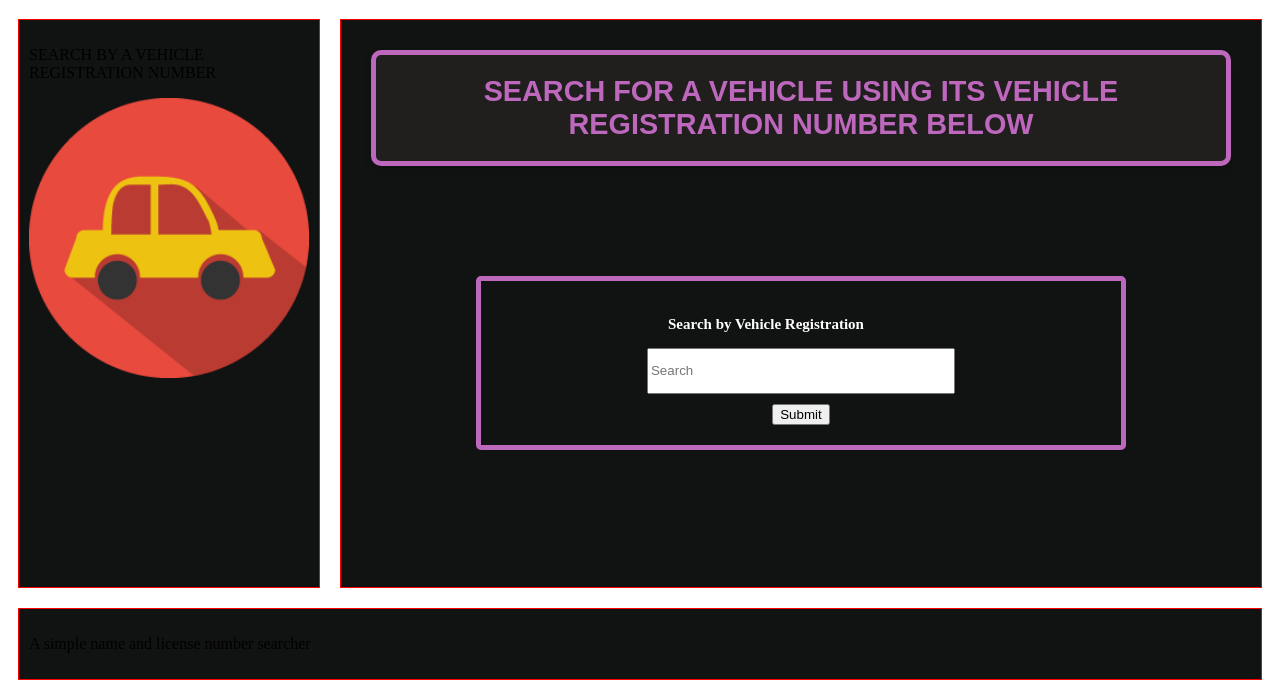
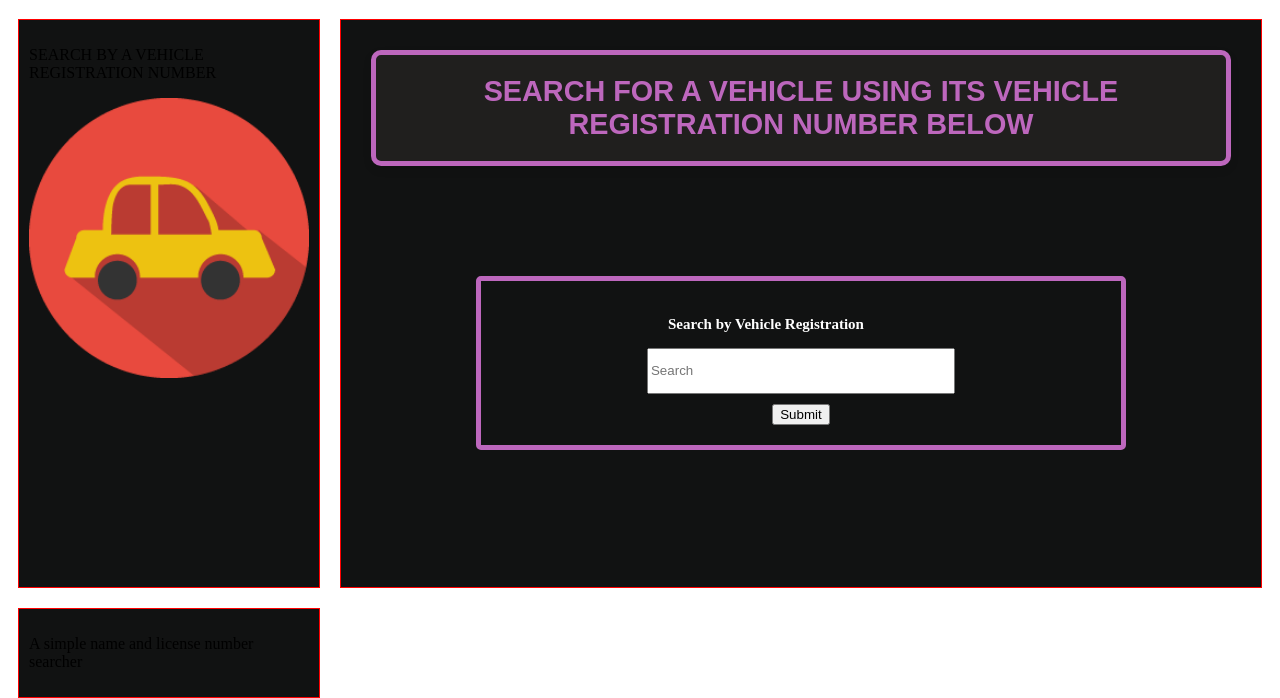
Before and after one commit to B3N-DAWSON/PEOPLE-AND-VEHICLE-SEARCH-WEBISTE, a plain HTML site: page vehiclesearch.html in a window 1280 px wide. Shown: the part 139-837 px from the top of the page. Drawn offline with Linux system fonts and the light colour scheme; a script that the page names is missing.

Commit message:
updating

```diff
--- a/style.css
+++ b/style.css
@@ -124,16 +124,6 @@ div.search-result-item p
 
 }
 
-#footer
-{
-  /* -1 grid col specifies the last grid line so 1 / -1 is start to end */
-  grid-column: 1 / -1; /* Make footer occupy full width of webpage */
-  grid-row: 3;
-  background-color:#201f1e;
-  display: flex;
-  flex-direction: row;
-  text-align: center;
-}
 
 
 #main
```
